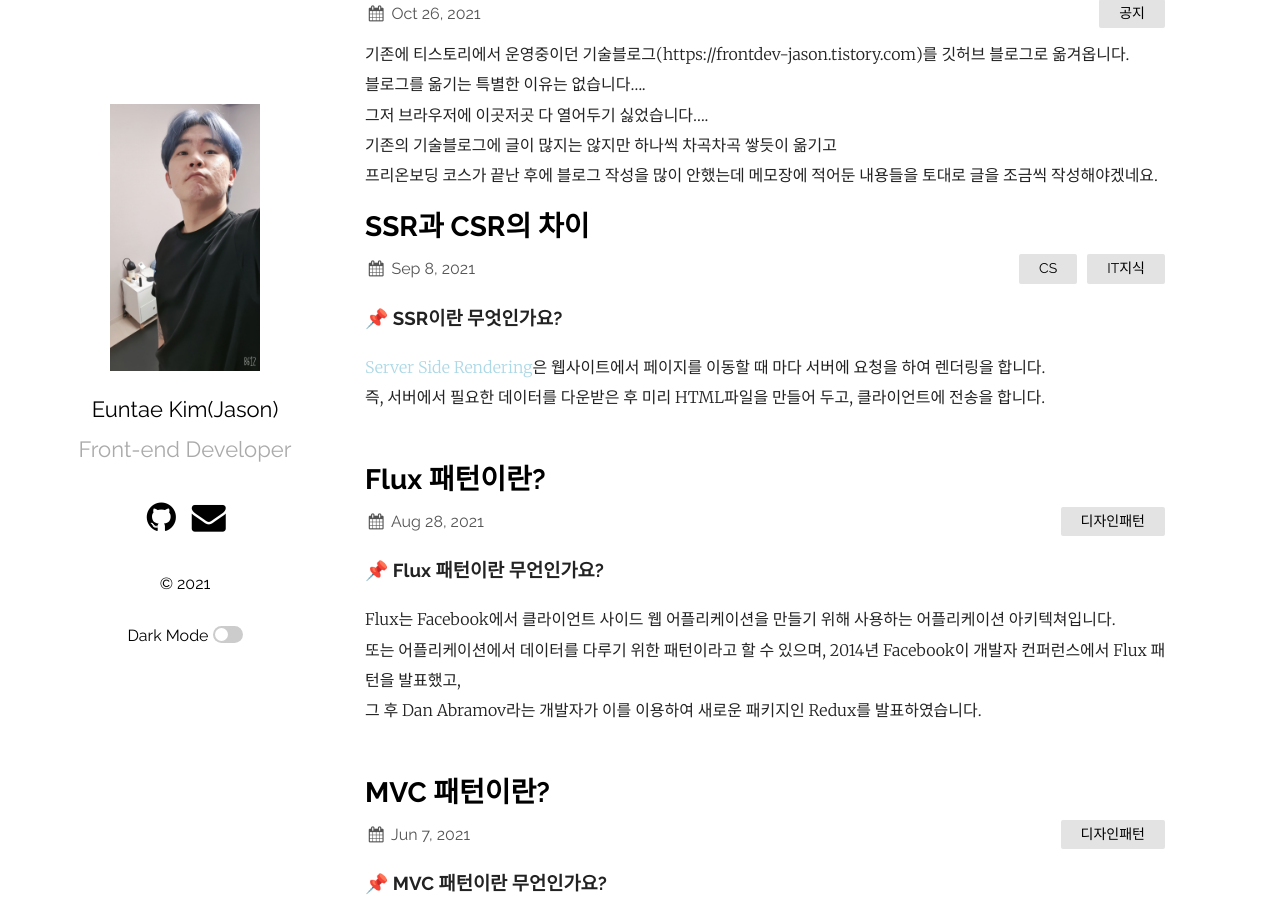
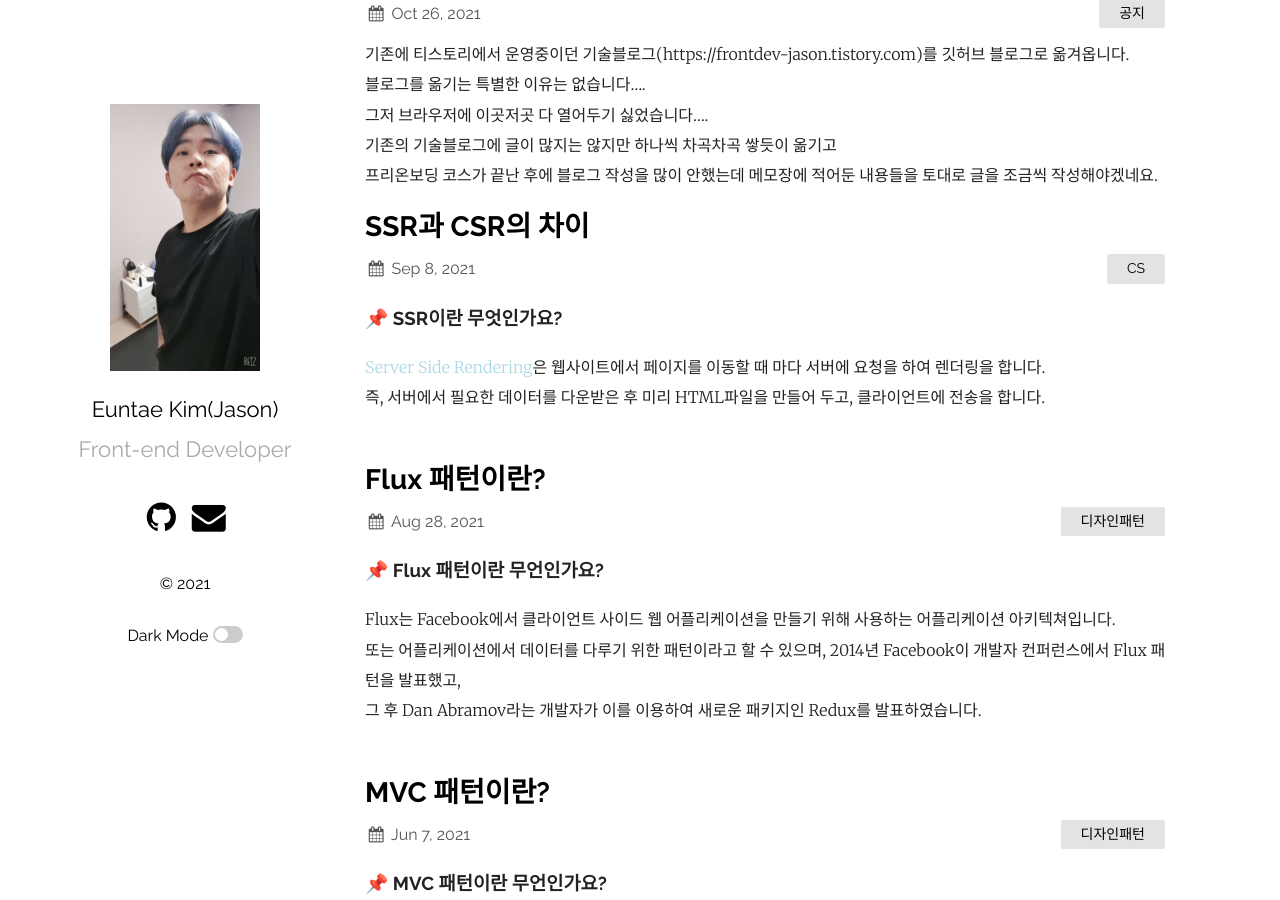
Before and after one commit to hurima90-kim/hurima90-kim.github.io, a Jekyll site: the page built from index.md, in a window 1280 px wide and 900 px high, scrolled down 1709 px. Built offline with Jekyll 4.4.1, drawn with Linux system fonts in a browser that asks for light colours.

Commit message:
SSR과 CSR차이 게시글 재수정

```diff
--- a/_posts/2021-09-08-SSRCSR.markdown
+++ b/_posts/2021-09-08-SSRCSR.markdown
@@ -1,8 +1,8 @@
 ---
 layout: post
 title: "SSR과 CSR의 차이"
-date: 2021-09-08 22:45:00
-categories: CS IT지식
+date: 2021-09-08 00:53:00
+categories: CS
 ---
 
 <h3>📌 SSR이란 무엇인가요?</h3>
```
